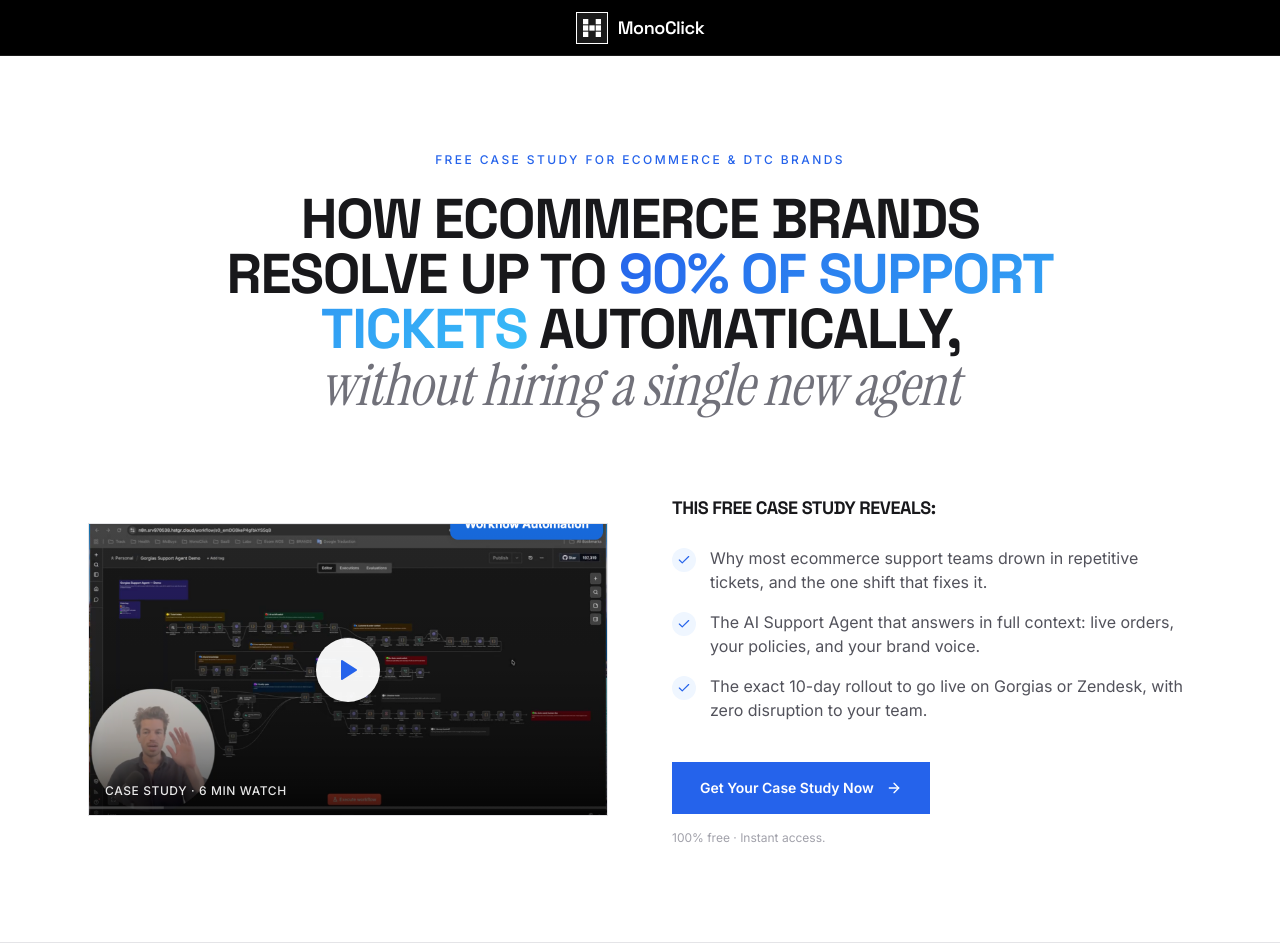
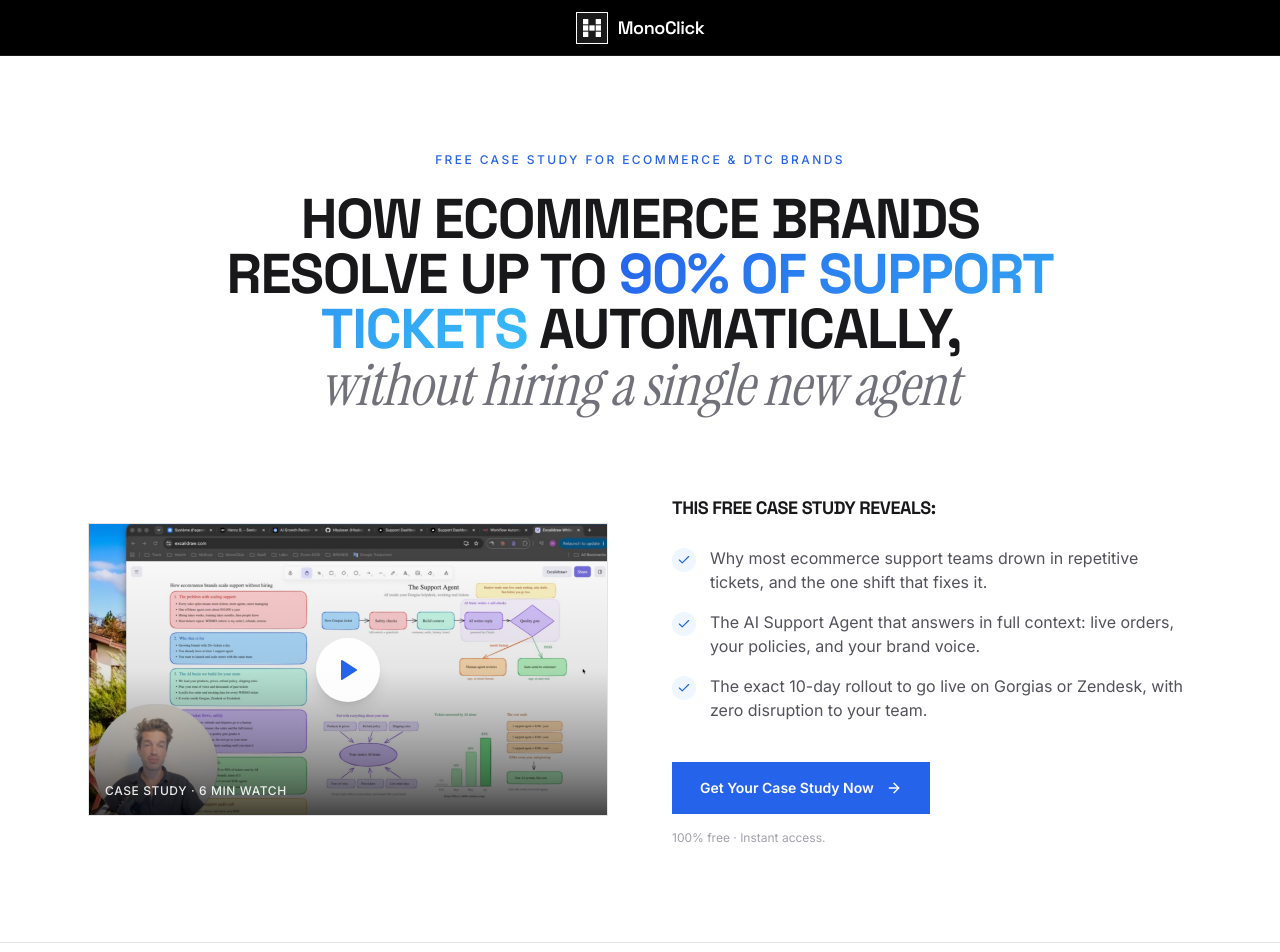
Before and after one commit to Hbuisser/MonoClick, a Next.js app: page /case-study in a window 1280 px wide. Shown: the top 952 px of the page. Built offline with nearby package versions, Linux system fonts and the light colour scheme.

Commit message:
new video

```diff
--- a/app/case-study/access/page.tsx
+++ b/app/case-study/access/page.tsx
@@ -45,7 +45,7 @@
             <div className="mt-5 overflow-hidden border border-zinc-200 bg-zinc-100">
               <div className="relative aspect-video w-full bg-zinc-900">
                 <iframe
-                  src="https://www.loom.com/embed/a983d918af0c4a9ba101217a1fb655fb"
+                  src="https://www.loom.com/embed/9b49b4dee5e845fb9dfd5911715dbcd3"
                   title="AI Support Agent case study"
                   allow="fullscreen; picture-in-picture"
                   allowFullScreen
--- a/app/case-study/page.tsx
+++ b/app/case-study/page.tsx
@@ -44,7 +44,7 @@
           <ScrollReveal variant="fade-up" className="order-1">
             <div className="group relative aspect-video overflow-hidden border border-zinc-200">
               <Image
-                src="/support_demo.png"
+                src="/new_case_study.png"
                 alt="AI Support Agent case study, live ticket resolution demo"
                 fill
                 priority
```
Also changed, not shown: public/new_case_study.png (added).
